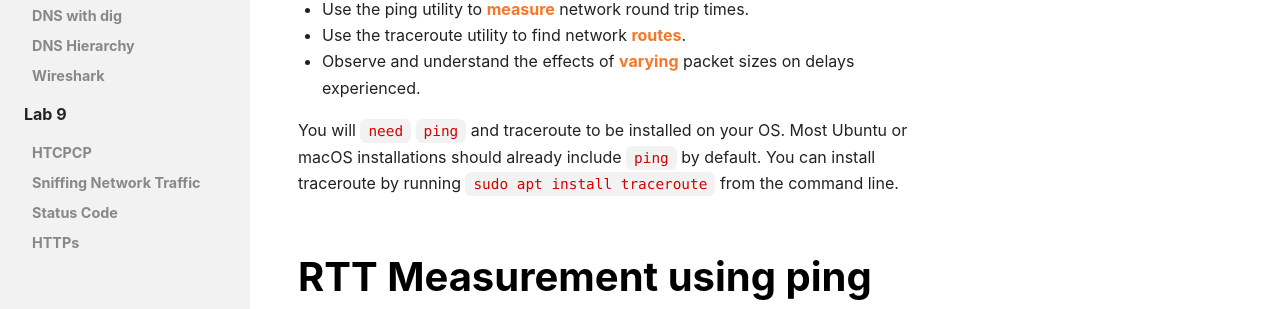
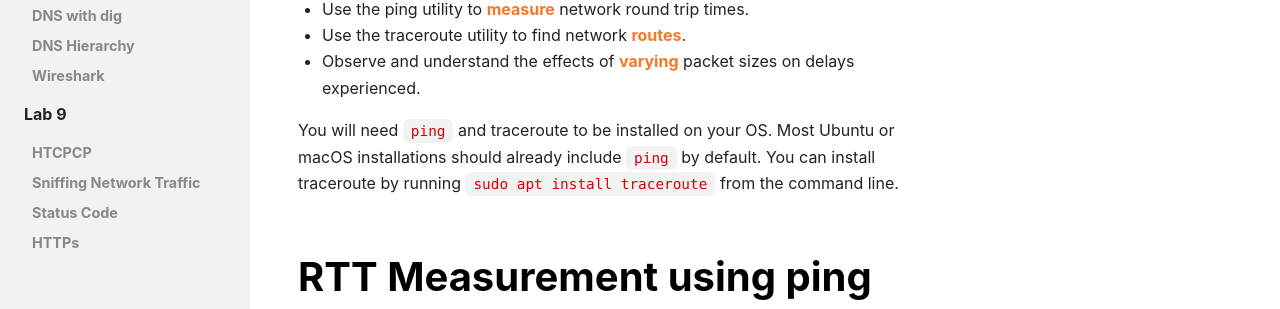
Before and after one commit to natalieagus/50005-2023, a Jekyll site: the page built from _ns_labs/lab1_1-ping.md, in a window 1280 px wide. Shown: the part 336-645 px from the top of the page. Built offline with Jekyll 4.4.1, drawn with Linux system fonts in a browser that asks for light colours; nearby versions of some CDN libraries.

Commit message:
style: fix ping

```diff
--- a/_ns_labs/lab1_1-ping.md
+++ b/_ns_labs/lab1_1-ping.md
@@ -5,10 +5,10 @@ key: ns-labs-lab1_1
 layout: article
 nav_key: ns_labs
 sidebar:
-   nav: ns_labs
+  nav: ns_labs
 license: false
 aside:
-   toc: true
+  toc: true
 show_edit_on_github: false
 show_date: false
 ---
@@ -16,32 +16,35 @@ show_date: false
 In this lab exercise, you will learn how to use `ping` and `traceroute` to measure round trip times and find network routes.
 
 <span style="color:#f77729;"><b>Learning Objectives</b></span>:
-* <span style="color:#f77729;"><b>Understand</b></span> how the ping and traceroute utilities work.
-* Use the ping utility to <span style="color:#f77729;"><b>measure</b></span> network round trip times.
-* Use the traceroute utility to find network <span style="color:#f77729;"><b>routes</b></span>.
-* Observe and understand the effects of <span style="color:#f77729;"><b>varying</b></span> packet sizes on delays experienced.
 
-You will `need` `ping` and traceroute to be installed on your OS. Most Ubuntu or macOS installations should already include `ping` by default. You can install traceroute by running `sudo apt install traceroute` from the command line.
+- <span style="color:#f77729;"><b>Understand</b></span> how the ping and traceroute utilities work.
+- Use the ping utility to <span style="color:#f77729;"><b>measure</b></span> network round trip times.
+- Use the traceroute utility to find network <span style="color:#f77729;"><b>routes</b></span>.
+- Observe and understand the effects of <span style="color:#f77729;"><b>varying</b></span> packet sizes on delays experienced.
+
+You will need `ping` and traceroute to be installed on your OS. Most Ubuntu or macOS installations should already include `ping` by default. You can install traceroute by running `sudo apt install traceroute` from the command line.
 
 # RTT Measurement using ping
 
-The `ping` utility is one of the most widely-used network utilities. It enables you to <span style="color:#f77729;"><b>measure</b></span> the time that it takes for a packet to travel through the Internet to a remote host *and back*.
+The `ping` utility is one of the most widely-used network utilities. It enables you to <span style="color:#f77729;"><b>measure</b></span> the time that it takes for a packet to travel through the Internet to a remote host _and back_.
 
 The `ping` utility works by sending a **short** message, known as an <span style="color:#f77729;"><b>echo request</b></span> to a remote host using the Internet Control Message Protocol (ICMP).
 {:.warning}
 
 > When a host that supports ICMP receives an echo-request message, it replies by sending an echo-response message back to the originating host.
 
-In this first part of this lab exercise, you will use the `ping` utility to send echo requests to a number of *different* hosts. In many of the exercises, you will be referring to hosts using their <span style="color:#f77729;"><b>domain name</b></span> rather than their IP addresses[^1]. For more information about ping, you can look up its manual page by running `man ping` from the command line.
+In this first part of this lab exercise, you will use the `ping` utility to send echo requests to a number of _different_ hosts. In many of the exercises, you will be referring to hosts using their <span style="color:#f77729;"><b>domain name</b></span> rather than their IP addresses[^1]. For more information about ping, you can look up its manual page by running `man ping` from the command line.
 
 The following info is relevant for the next few tasks:
-* `ping netflix.com` is the easiest and simplest way to ping a server. It will continuously send packets and print out the response (if any). You may press `ctrl+c` to terminate it.
-* It supports several options:
-  * `-c [no_of_packets]`: specify the number of packets that should be sent by `ping` before terminating (otherwise it will continue forever until `SIGINT`[^2] is sent by `ctrl+c`).
-  * `-s [packet_size]`: set packet size. The default is 56.
-  * `-i [seconds_interval]`: interval of ping packets sent to the destination
+
+- `ping netflix.com` is the easiest and simplest way to ping a server. It will continuously send packets and print out the response (if any). You may press `ctrl+c` to terminate it.
+- It supports several options:
+  - `-c [no_of_packets]`: specify the number of packets that should be sent by `ping` before terminating (otherwise it will continue forever until `SIGINT`[^2] is sent by `ctrl+c`).
+  - `-s [packet_size]`: set packet size. The default is 56.
+  - `-i [seconds_interval]`: interval of ping packets sent to the destination
 
 ## Round-Trip Time
+
 The `ping` utility can be used to measure the round-trip time (RTT).
 
 Round-trip time (<span style="color:#f77729;"><b>RTT</b></span>) is the duration, measured in milliseconds, <span style="color:#f77729;"><b>from</b></span> when a browser sends a request <span style="color:#f77729;"><b>to</b></span> when it receives a response from a server.
@@ -50,33 +53,39 @@ Round-trip time (<span style="color:#f77729;"><b>RTT</b></span>) is the duration
 RTT is one of the <span style="color:#f77729;"><b>key performance metric</b></span> for web applications.
 
 ### Task 1
+
 `TASK 1:`{:.info} Use `ping` to send 10 packets (56 bytes each) to each of the following hosts, and there should be an interval of 5 seconds between each packet sent:
-* www.csail.mit.edu
-* www.berkeley.edu
-* www.usyd.edu.au
-* www.kyoto-u.ac.jp
+
+- www.csail.mit.edu
+- www.berkeley.edu
+- www.usyd.edu.au
+- www.kyoto-u.ac.jp
 
 > **Note:** The size of each packet is 56 bytes by default, but you may observe that the actual size of the packet is <span style="color:#f77729;"><b>larger</b></span> than 56 bytes. You can look up the manual for ping to understand <span style="color:#f77729;"><b>why</b></span> such a discrepancy exists.
 
 Fill up the table below, and head to edimension to key in your answer.
 
-Website | Successfull %| Min RTT | Ave RTT | Max RTT
----------|----------|---------|----------|---------
- www.csail.mit.edu |  |  |  |
- www.berkeley.edu |  |  |  |
- www.usyd.edu.au |  |  |  |
- www.kyoto-u.ac.jp |  |  |  |
+| Website           | Successfull % | Min RTT | Ave RTT | Max RTT |
+| ----------------- | ------------- | ------- | ------- | ------- |
+| www.csail.mit.edu |               |         |         |
+| www.berkeley.edu  |               |         |         |
+| www.usyd.edu.au   |               |         |         |
+| www.kyoto-u.ac.jp |               |         |         |
 
 Also, go to this [online ping test site](https://tools.keycdn.com/ping) and ping www.csail.mit.edu
+
 > From whom do you receive replies? You can get the IP address and use the command `whois [ip_address]`
 
 ### Task 2
+
 `TASK 2:`{:.info} Repeat the exercise from Task 1 using packet sizes of 512 and 1024 bytes. Record the <span style="color:#f77729;"><b>minimum</b></span>, <span style="color:#f77729;"><b>average</b></span>, and <span style="color:#f77729;"><b>maximum</b></span> round trip times for each of the packet sizes with a table like the previous task, and head to edimension to key in your answer.
 
-> <span style="color:#f77729;"><b>Why</b></span> are the minimum round-trip times to the same hosts *different* when using 56, 512, and 1024–byte packets?
+> <span style="color:#f77729;"><b>Why</b></span> are the minimum round-trip times to the same hosts _different_ when using 56, 512, and 1024–byte packets?
 
 ## Unanswered pings
+
 ### Task 3
+
 `TASK 3:`{:.info} Use ping to send 100 packets to the following host: www.wits.ac.za
 
 Each packet should have a size of 56 bytes, and there should be an interval of 5 seconds between each packet sent.
@@ -85,15 +94,5 @@ Each packet should have a size of 56 bytes, and there should be an interval of 5
 
 > What are some possible reasons why you may not have received a response? (Be sure to check the host in a <span style="color:#f77729;"><b>web browser</b></span>).
 
-
-
-
-
-
-
-
-[^1]:
-      A domain name is an easy-to-remember alias used to access websites. For example, we access netflix by typing netflix.com and not the actual netflix server's public IP address. For more information, see [here](https://www.cloudflare.com/en-gb/learning/dns/glossary/what-is-a-domain-name/).
-
-[^2]:
-      In POSIX-compliant OS, the default action for `SIGINT`, `SIGTERM`, `SIGQUIT`, and `SIGKILL` is to terminate the process. However, `SIGTERM`, `SIGQUIT`, and `SIGKILL` are defined as signals to terminate the process, but `SIGINT` is defined as an <span style="color:#f77729;"><b>interruption</b></span> requested by the <span style="color:#f77729;"><b>user</b></span>.
+[^1]: A domain name is an easy-to-remember alias used to access websites. For example, we access netflix by typing netflix.com and not the actual netflix server's public IP address. For more information, see [here](https://www.cloudflare.com/en-gb/learning/dns/glossary/what-is-a-domain-name/).
+[^2]: In POSIX-compliant OS, the default action for `SIGINT`, `SIGTERM`, `SIGQUIT`, and `SIGKILL` is to terminate the process. However, `SIGTERM`, `SIGQUIT`, and `SIGKILL` are defined as signals to terminate the process, but `SIGINT` is defined as an <span style="color:#f77729;"><b>interruption</b></span> requested by the <span style="color:#f77729;"><b>user</b></span>.
```
Also changed, not shown: _os_notes/week1-4_mpm.md (+6 -0 lines).
